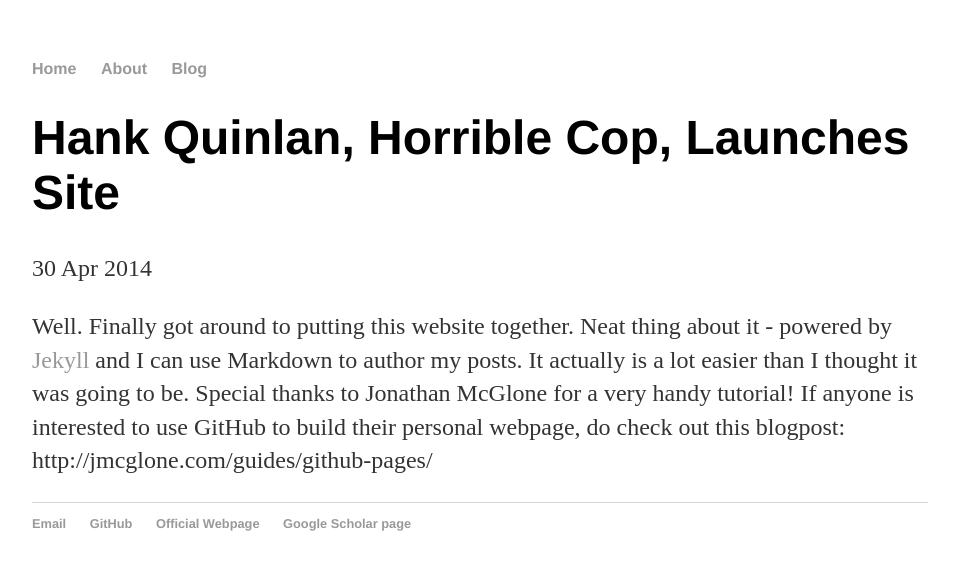
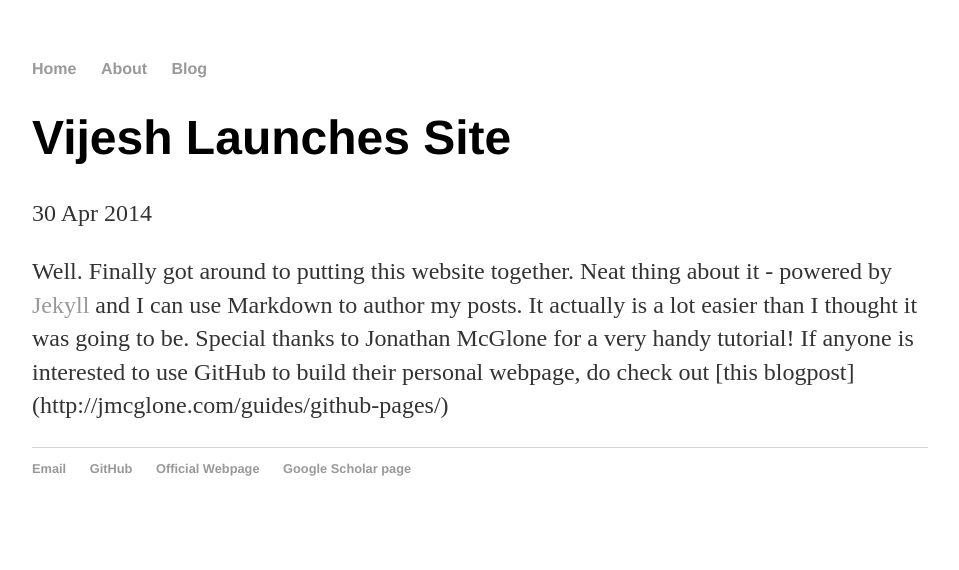
Before and after one commit to vijeshbhute/vijeshbhute.github.io, a Jekyll site: the page built from posts/2022-03-31-Website-launched.md, in a window 1280 px wide. Shown: the top 570 px of the page, without its empty margins (160-1119 px from the left). Built offline with Jekyll 4.4.1, drawn with Linux system fonts in a browser that asks for light colours.

Commit message:
Update 2022-03-31-Website-launched.md

```diff
--- a/posts/2022-03-31-Website-launched.md
+++ b/posts/2022-03-31-Website-launched.md
@@ -1,8 +1,8 @@
 ---
 layout: post
-title: "Hank Quinlan, Horrible Cop, Launches Site"
+title: "Vijesh Launches Site"
 date: 2014-04-30
 ---
 
 Well. Finally got around to putting this website together. Neat thing about it - powered by [Jekyll](http://jekyllrb.com) and I can use Markdown to author my posts. It actually is a lot easier than I thought it was going to be.
-Special thanks to Jonathan McGlone for a very handy tutorial! If anyone is interested to use GitHub to build their personal webpage, do check out this blogpost: http://jmcglone.com/guides/github-pages/
+Special thanks to Jonathan McGlone for a very handy tutorial! If anyone is interested to use GitHub to build their personal webpage, do check out [this blogpost] (http://jmcglone.com/guides/github-pages/)
```
